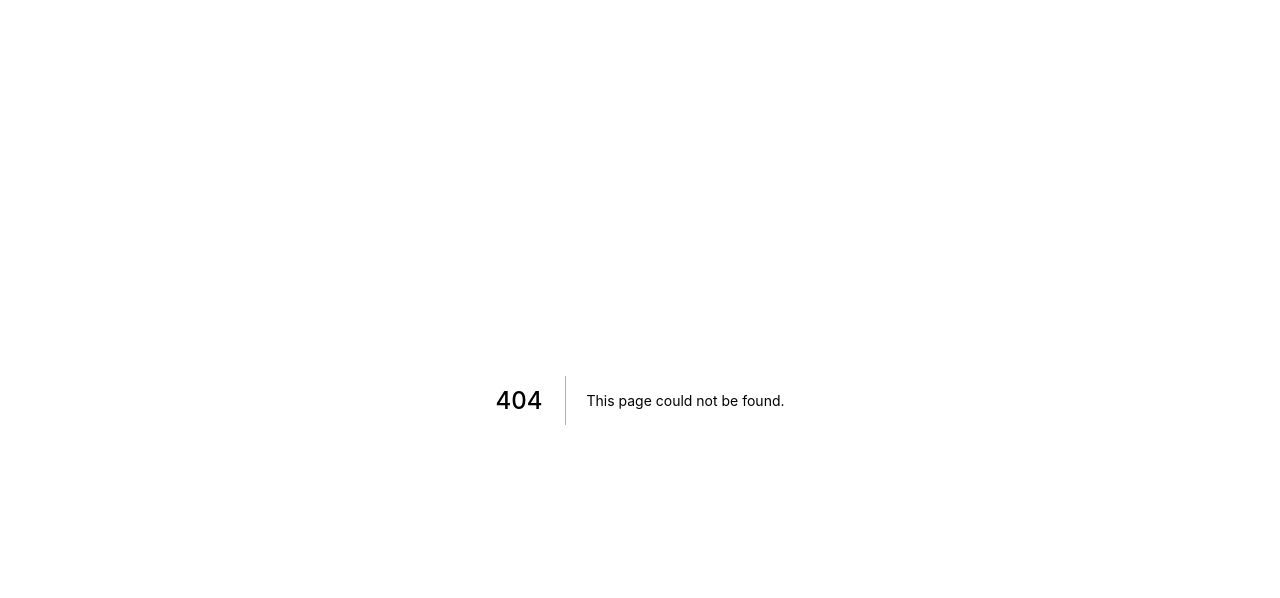
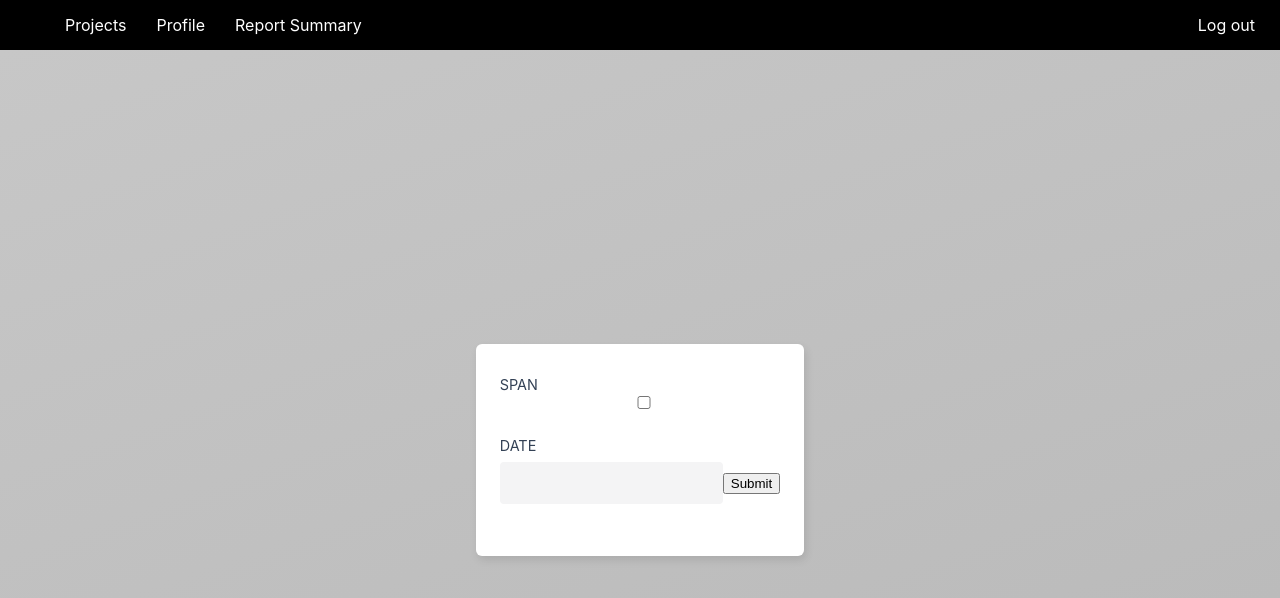
Before and after one commit to kiamelJ/bjornligan, a Next.js app: page /timereport/reportsummary in a window 1280 px wide. Before the commit this address had no page. Shown: the top 598 px of the page. Built offline with nearby package versions, Linux system fonts and the light colour scheme.

Commit message:
init funktionsdugligt

```diff
--- a/components/Nav.js
+++ b/components/Nav.js
@@ -8,8 +8,11 @@ const Nav = () => {
         <li>
           <Link href="/project">Projects</Link>
         </li>
+        <li>
+          <Link href="/userpage">Profile</Link>
+        </li>
         <li className={navStyles.rightMargin}>
-          <Link href="/userpage">Profile</Link>
+          <Link href="/timereport/reportsummary">Report Summary</Link>
         </li>
         <li>
           <Link href="/">Log out</Link>
--- a/components/ReportCreate.js
+++ b/components/ReportCreate.js
@@ -4,6 +4,9 @@ import { useState } from "react";
 import DatePicker from "react-datepicker";
 import "react-datepicker/dist/react-datepicker.css";
 import styles from "../styles/Temp.module.css";
+
+import parseISO from 'date-fns/parseISO'
+import { format, toDate } from 'date-fns'
 
 const ReportCreate = () => {
   const [data, setData] = useState({
@@ -17,6 +20,8 @@ const ReportCreate = () => {
   async function submitReport(event) {
     event.preventDefault();
     console.log("input: ", data);
+
+    data.date = new Intl.DateTimeFormat('sv-SV').format(data.date);
 
     await fetch("../api/timereport", {
       method: "POST",
--- /dev/null
+++ b/components/ReportSummary.js
@@ -0,0 +1,127 @@
+import React from "react";
+import { getCookie } from "cookies-next";
+import { useState } from "react";
+import DatePicker from "react-datepicker";
+import "react-datepicker/dist/react-datepicker.css";
+import styles from "../styles/Temp.module.css";
+
+import parseISO from 'date-fns/parseISO'
+import { format, toDate } from 'date-fns'
+import { makeConsoleLogger } from "@notionhq/client/build/src/logging";
+
+const ReportCreate = () => {
+  const [data, setData] = useState({
+    startDate: "",
+    endDate: "",
+  });
+  const [checked, setChecked] = useState(false);
+
+  const [reports, setReports] = useState();
+  const [isLoading, setLoading] = useState(false);
+
+
+  async function submitReport(event) {
+    event.preventDefault();
+    console.log("input: ", data);
+    setLoading(true);
+
+    if(data.endDate != "")
+    {
+        data.startDate = new Intl.DateTimeFormat('sv-SV').format(data.startDate);
+        data.endDate = new Intl.DateTimeFormat('sv-SV').format(data.endDate);
+    }
+    else
+    {
+        data.startDate = new Intl.DateTimeFormat('sv-SV').format(data.startDate);
+    }
+
+    await fetch("../api/timereport/reportsummary", {
+      method: "POST",
+      headers: {
+        "Content-Type": "application/json",
+      },
+      body: JSON.stringify(data),
+    })
+    .then(res => res.json())
+    .then(res => setReports(res))
+    .then(console.log(reports))
+    .then(setLoading(false));
+  }
+
+  const handleChange = () => {
+    setChecked(!checked);
+  };
+
+  if(checked && !reports)
+  {
+      return (
+    <div className={styles.container}>
+      <form className={styles.form} onSubmit={submitReport}>
+      <label>Span
+        <input type="checkbox" checked={checked} onChange={handleChange}></input>
+        </label>
+        <label htmlFor="startDate">Start Date</label>
+        <DatePicker
+          dateFormat="yyyy-MM-dd"
+          selected={data.startDate}
+          onChange={(e) => setData({ ...data, startDate: e })}
+          required
+        />
+
+        <label htmlFor="endDate">End Date</label>
+        <DatePicker
+          dateFormat="yyyy-MM-dd"
+          selected={data.endDate}
+          onChange={(e) => setData({ ...data, endDate: e })}
+          required
+        />
+
+        <button type="submit">Submit</button>
+      </form>
+    </div>
+  );
+  }
+  else if(!checked && !reports)
+  {
+    return (
+        <div className={styles.container}>
+          <form className={styles.form} onSubmit={submitReport}>
+          <label>Span
+            <input type="checkbox" checked={checked} onChange={handleChange}></input>
+            </label>
+            <label htmlFor="startDate">Date</label>
+            <DatePicker
+              dateFormat="yyyy-MM-dd"
+              selected={data.startDate}
+              onChange={(e) => setData({ ...data, startDate: e })}
+              required
+            />
+            <button type="submit">Submit</button>
+          </form>
+        </div>
+      );
+  }
+  else if(reports)
+  {
+    const message = !checked ? "Timereports for " + data.startDate : "Timereports for " + data.startDate + " - " + data.endDate;
+    return (
+        <div className="container">
+            <main className="main">
+                <h1 className="title"></h1>
+                <p className="description">{message}</p>
+                <div className="grid">
+                {reports.map((report) => (
+                    <li key={report.name} className="card">
+                    <h2><strong>{report.name}</strong></h2><br/>
+                    Worked hours: {report.hours}
+                    </li>
+                ))}
+                </div>
+            </main>
+        </div>
+      );
+  }
+
+};
+
+export default ReportCreate;
--- /dev/null
+++ b/pages/api/timereport/reportsummary.js
@@ -0,0 +1,95 @@
+const { Client } = require("@notionhq/client");
+
+const notion = new Client({ auth: process.env.NOTION_API_KEY });
+const reportID = `${process.env.NOTION_DATABASE_ID_TIMEREPORTS}`;
+const peopleID = `${process.env.NOTION_DATABASE_ID_PEOPLE}`;
+
+export default async function handler(req, res) {
+  const { method } = req;
+  console.log("req.body: ", req.body.startDate);
+
+  // POST (create new page in timereport database)
+  if (method === "POST") {
+
+    const users = await notion.databases.query({
+        database_id: peopleID,
+    })
+
+    let summary = [];
+
+    for(let i = 0; i < users.results.length; i++)
+    {
+        summary.push({name: users.results[i].properties.Name.title[0].plain_text, id: users.results[i].id, hours: 0});
+    }
+
+    if(req.body.endDate == "")
+    {
+        console.log(1);
+        const response = await notion.databases.query({
+            database_id: reportID,
+            filter: {
+                  property: "Date",
+                  date: {
+                        equals: req.body.startDate,
+                  },
+                },
+          });
+
+
+        for(let i = 0; i < response.results.length; i++)
+        {
+            for(let j = 0; j < summary.length; j++)
+            {
+                if(response.results[i].properties.Person.relation[0].id == summary[j].id)
+                {
+                    summary[j].hours += response.results[i].properties.Hours.number;
+                }
+            }
+        }
+
+
+        res.status(200).json(JSON.stringify(summary));
+        return;
+    }
+    else
+    {
+        const response = await notion.databases.query({
+            database_id: reportID,
+            filter: {
+              and: [
+                {
+                  property: "Date",
+                  date: {
+                    on_or_after: req.body.startDate,
+                  },
+                },
+                {
+                  property: "Date",
+                  date: {
+                    on_or_before: req.body.endDate,
+                  },
+                },
+              ],
+            },
+          });
+
+            for(let i = 0; i < response.results.length; i++)
+            {
+                for(let j = 0; j < summary.length; j++)
+                {
+                    if(response.results[i].properties.Person.relation[0].id == summary[j].id)
+                    {
+                        summary[j].hours += response.results[i].properties.Hours.number;
+                    }
+                }
+            }
+
+
+          res.status(200).json(JSON.stringify(summary));
+        return;
+    }
+
+
+
+  }
+}
--- /dev/null
+++ b/pages/timereport/reportsummary.js
@@ -0,0 +1,20 @@
+import React from "react";
+import { getCookie } from "cookies-next";
+import styles from "../../styles/Temp.module.css";
+
+import ReportList from "../../components/ReportList";
+import ReportSummaryComponent from "../../components/ReportSummary";
+import Layout from "../../components/Layout";
+
+const ReportSummary = () => {
+  return (
+    <>
+      <Layout>
+        <ReportSummaryComponent />
+      </Layout>
+    </>
+  );
+};
+
+
+export default ReportSummary;
```
